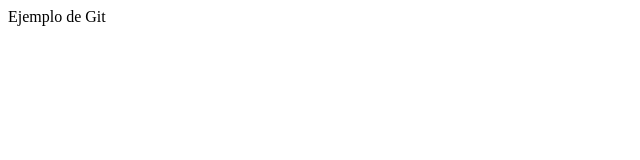
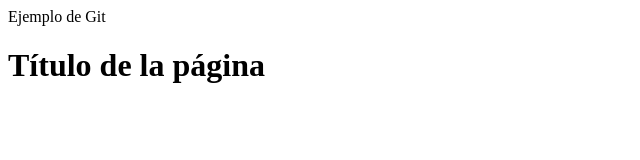
Before and after one commit to Luismariatorralba/BecaAngular6, a plain HTML site: page index.html in a window 1280 px wide. Shown: the whole page, without its empty margins (0-640 px from the left). Drawn offline with Linux system fonts and the light colour scheme.

Commit message:
Encabezado título

```diff
--- a/index.html
+++ b/index.html
@@ -2,6 +2,7 @@
 <head>
 <body>
     Ejemplo de Git
+    <h1>Título de la página</h1>
 </body>
 </head>
 </html>
```
